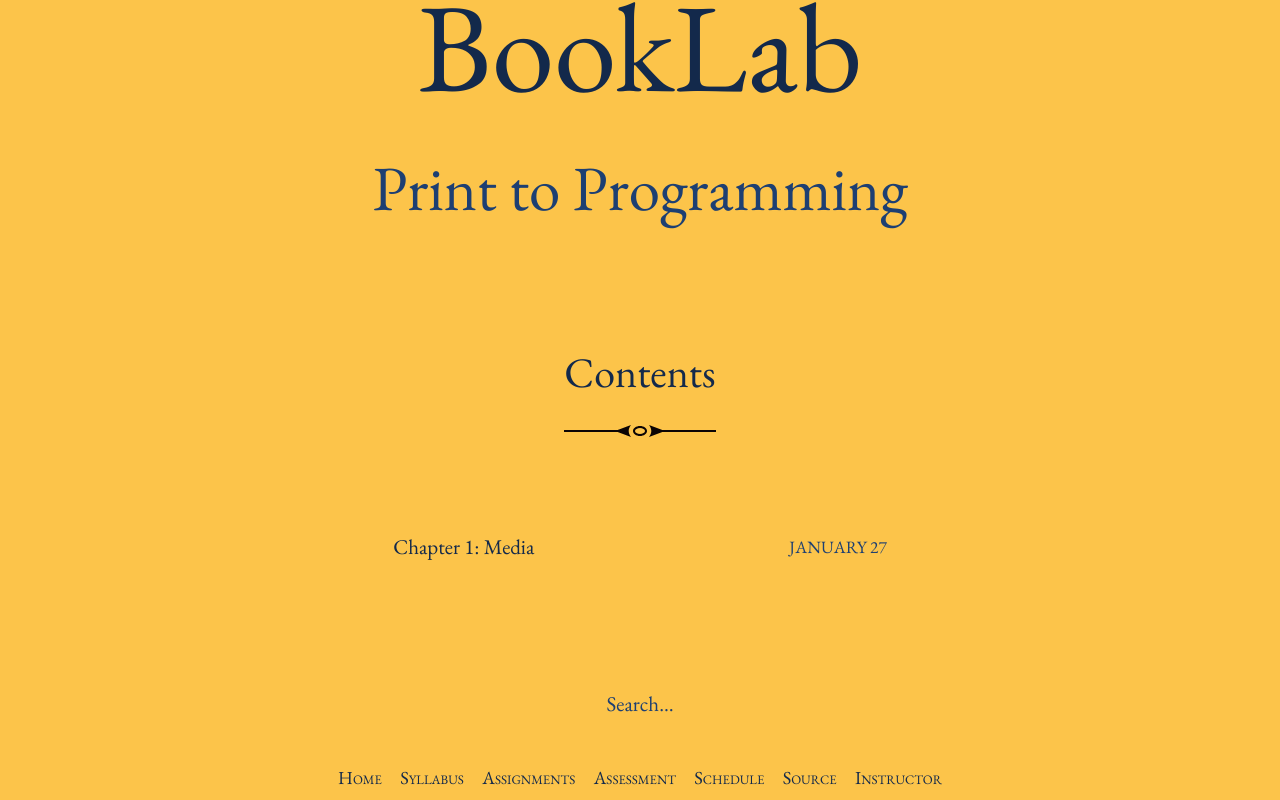
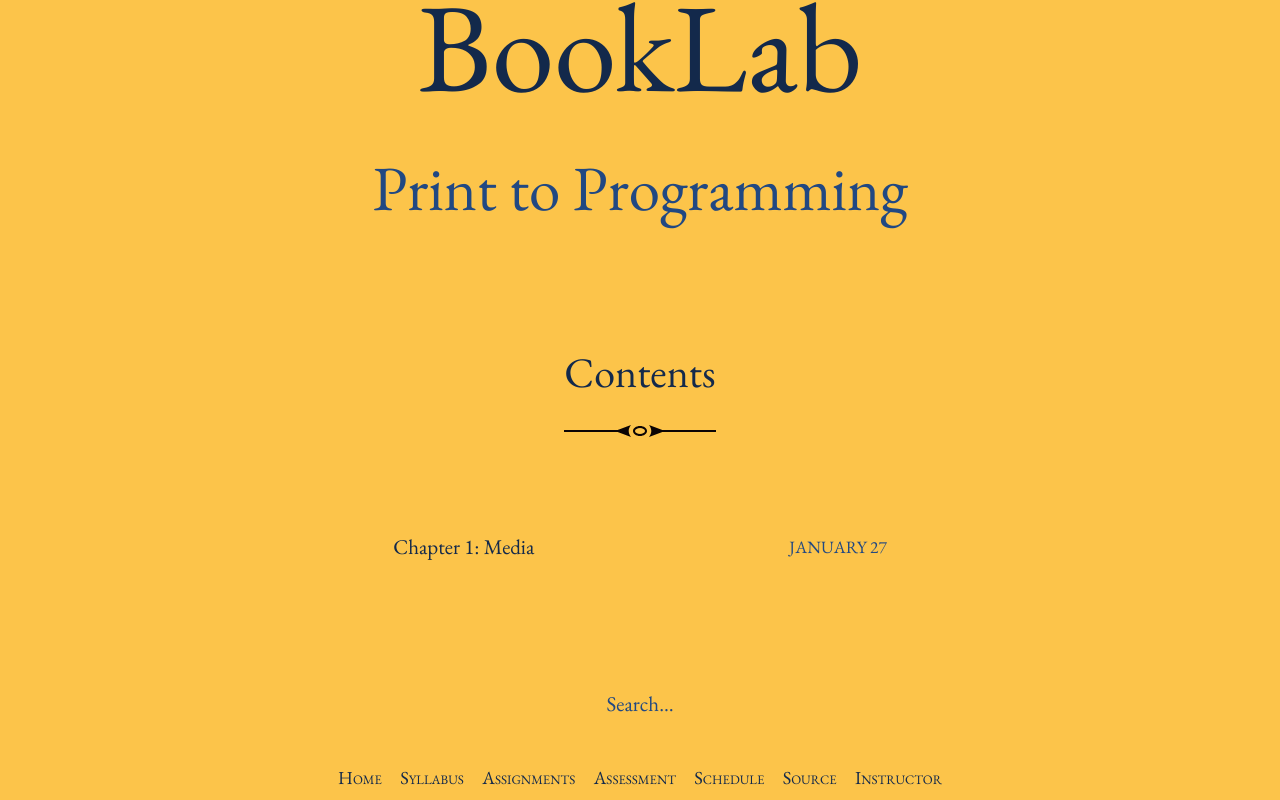
Before and after one commit to rccordell/s25bl, a Jekyll site: the page built from index.html, in a window 1280 px wide. Shown: the part 288-1088 px from the top of the page. Built offline with Jekyll 4.4.1, drawn with Linux system fonts in a browser that asks for light colours; the list of posts is cut into pages by our own code.

Commit message:
Update _variables.scss

```diff
--- a/_sass/_variables.scss
+++ b/_sass/_variables.scss
@@ -1,7 +1,7 @@
 $brand-color:         #FCC44A;
 $highlight:           lighten($brand-color, 35%);
 $text-color:          #13294B;
-$muted-text-color:    #1D3F72;
+$muted-text-color:    #214882;
 $font-family:         "EB Garamond", Garamond, "Times New Roman", serif;
 
 $on-bigphone:         375px;
```
